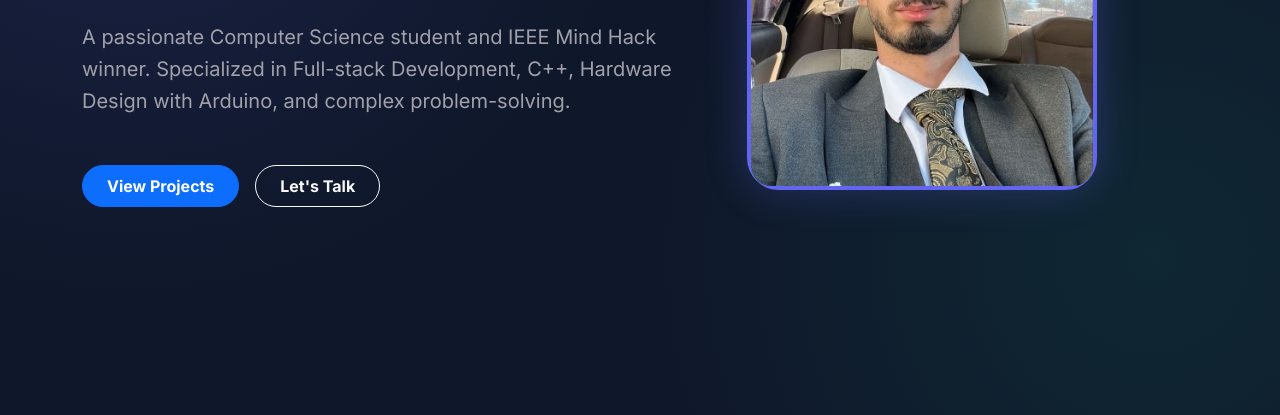
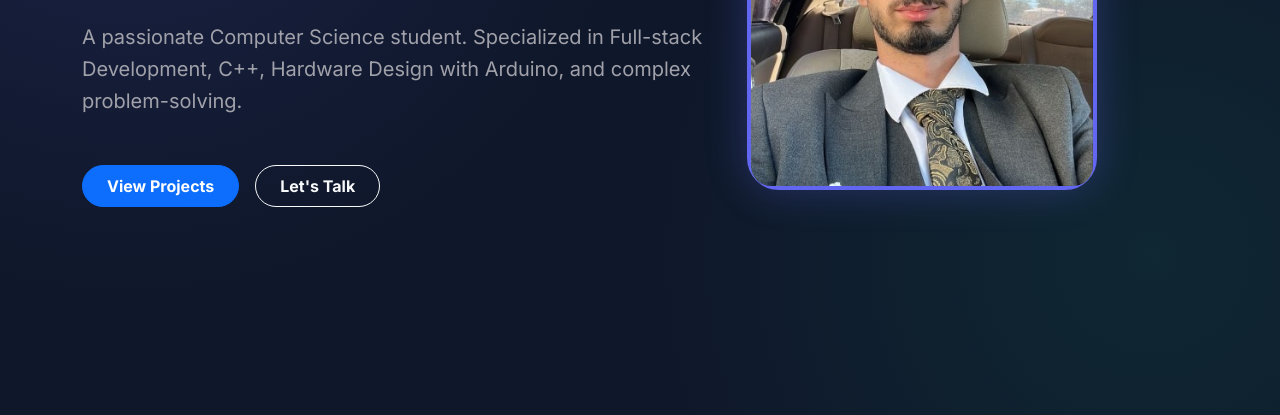
Before and after one commit to George-Azar40/portfolio, a plain HTML site: page index.html in a window 1280 px wide. Shown: the part 385-800 px from the top of the page. Drawn offline with nearby package versions, Linux system fonts and the light colour scheme.

Commit message:
edit text

```diff
--- a/index.html
+++ b/index.html
@@ -74,9 +74,9 @@
                             class="text-primary fw-bold"></span>
                     </h2>
                     <p class="lead mb-5 text-muted"
-                        data-en="A passionate Computer Science student and IEEE Mind Hack winner. Specialized in Full-stack Development, C++, Hardware Design with Arduino, and complex problem-solving."
-                        data-ar="طالب هندسة حاسوب شغوف وفائز بمسابقة IEEE Mind Hack. متخصص في تطوير الويب المتكامل، لغة C++، تصميم الأجهزة باستخدام Arduino، وحل المشكلات البرمجية المعقدة.">
-                        A passionate Computer Science student and IEEE Mind Hack winner. Specialized in Full-stack
+                        data-en="A passionate Computer Science student. Specialized in Full-stack Development, C++, Hardware Design with Arduino, and complex problem-solving."
+                        data-ar="طالب هندسة حاسوب شغوف. متخصص في تطوير الويب المتكامل، لغة C++، تصميم الأجهزة باستخدام Arduino، وحل المشكلات البرمجية المعقدة.">
+                        A passionate Computer Science student. Specialized in Full-stack
                         Development, C++, Hardware Design with Arduino, and complex problem-solving.
                     </p>
                     <div class="d-flex gap-3">
```
